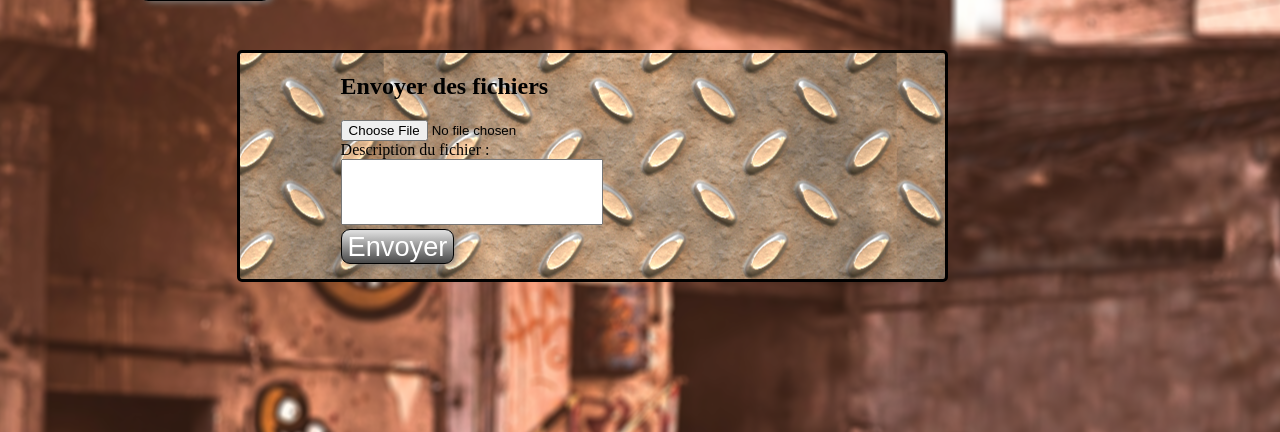
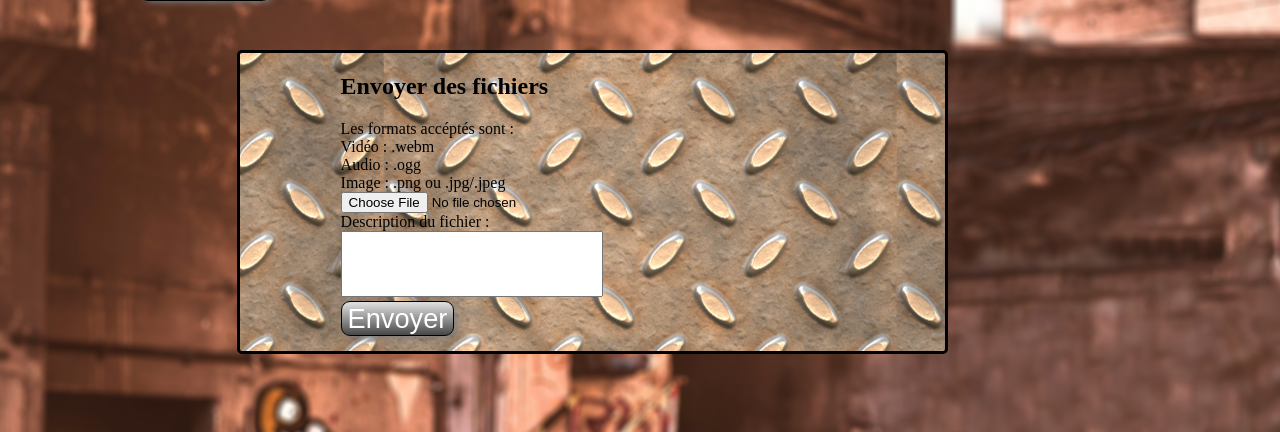
Before and after one commit to MichelFG/Media-PHP-SQL-Project, a PHP site: page /upload.php in a window 1280 px wide. Shown: the part 168-600 px from the top of the page. Run offline with PHP 8.4, Linux system fonts and the light colour scheme; some libraries are stand-ins or nearby versions.

Commit message:
petit ogg test +upload.php

```diff
--- a/upload.php
+++ b/upload.php
@@ -2,21 +2,61 @@
 require_once 'class/autoload.php';
 
 MakeHTML::html_start("Connexion");
-	 if(isset($_GET['valid']))
+    	 if(isset($_GET['valid']))
 	 {
 		 // Ici on fait les test de validation avec la récup des valeurs sur les champs du formulaire
 		 //
 
+		  if(isset($_FILES["files"]['type'])) {
+             $type = strtolower($_FILES["files"]['type']);
+
+              if ($type== "image/png" OR $type== "image/jpeg" OR $type== "image/jpg" OR $type== "video/webm" OR $type== "video/ogg"){
 
 
+                  echo $type;
+                  echo '<div class="form_upload">';
+                  echo 'Merci pour l\'ajout de votre fichier : '.$_FILES['files']['name'];
+                  echo '<br><br>';
+                  echo 'Retour a la page d\'accueil';
+                  echo '<div class="Lien_cnx"><a href="index.php">MEDIA FACTORY</a></div>';
+                  echo '</div>';
+
+              }
+              else {
+
+
+             echo '<div class="form_upload">';
+			 echo '<h2>Envoyer des fichiers</h2>';
+             echo '<div class="errorMSG">Le format du fichier n\'est pas conforme</div>';
+             echo '<div class="FormatMSG">Les formats accéptés sont :<br>
+                   Vidéo : .webm<br>
+                   Audio : .ogg<br>
+                   Image : .png ou .jpg/.jpeg</div>';
+			 echo '<form action="upload.php?valid" method="post" enctype="multipart/form-data" id="upload">';
+			 echo '<div class="upload_form">';
+			 echo '<input type="hidden" name="MAX_FILE_SIZE" value="" />';
+			 echo '<input type="file" name="files" id="file" title="Message d\'erreur" />';
+			 echo '<div class="txtarea">';
+			 echo 'Description du fichier :<br>';
+			 echo '<textarea cols="30" rows="4" name="txtarea"></textarea>';
+			 echo '</div></div>';
+			 echo '<input type="submit" class="Lien_cnx" name="submit" value="Envoyer" />';
+			 echo '</form>';
+			 echo '</div>';
+              }
+          }
 	 }
 	 else
 	 {
 			 echo '<div class="form_upload">';
 			 echo '<h2>Envoyer des fichiers</h2>';
+             echo '<div class="FormatMSG">Les formats accéptés sont :<br>
+                   Vidéo : .webm<br>
+                   Audio : .ogg<br>
+                   Image : .png ou .jpg/.jpeg</div>';
 			 echo '<form action="upload.php?valid" method="post" enctype="multipart/form-data" id="upload">';
 			 echo '<div class="upload_form">';
-			 echo '<input type="hidden" name="MAX_FILE_SIZE" value="100000" />';
+			 echo '<input type="hidden" name="MAX_FILE_SIZE" value="" />';
 			 echo '<input type="file" name="files" id="file" title="Message d\'erreur" />';
 			 echo '<div class="txtarea">';
 			 echo 'Description du fichier :<br>';
@@ -26,4 +66,5 @@ MakeHTML::html_start("Connexion");
 			 echo '</form>';
 			 echo '</div>';
 	 }
+
 MakeHTML::html_end();
```
Also changed, not shown: 1 other file.
